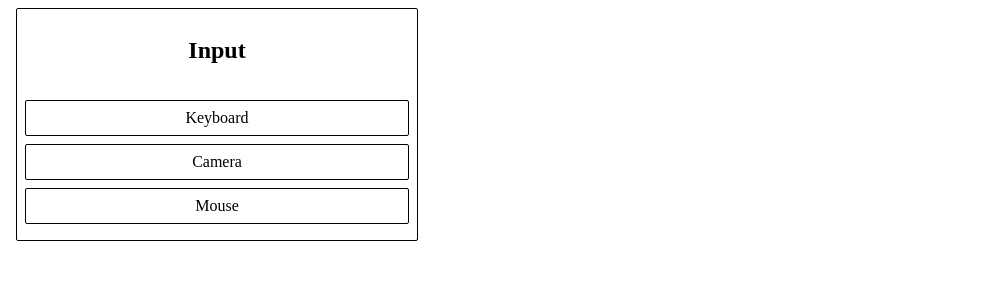
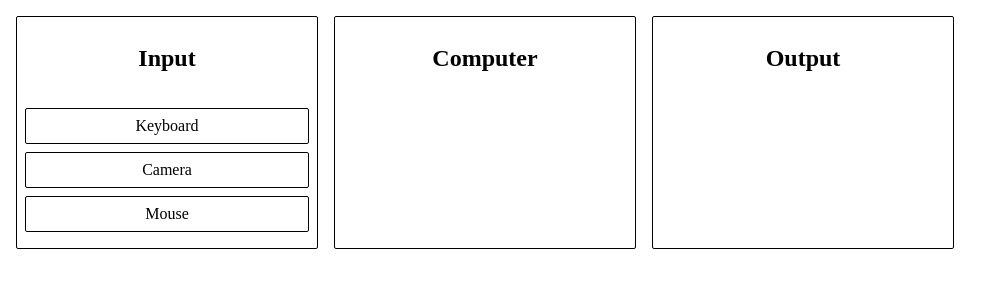
Before and after one commit to tomyreyes/drag-and-drop, a React (Create React App) app: page / in a window 1280 px wide. Shown: the top 300 px of the page, without its empty margins (0-1001 px from the left). Built offline with nearby package versions, Linux system fonts and the light colour scheme.

Commit message:
add multiple columns

```diff
--- a/src/App.js
+++ b/src/App.js
@@ -1,9 +1,13 @@
 import React, { Component } from 'react'
 import './App.css'
 import { DragDropContext } from 'react-beautiful-dnd'
+import styled from 'styled-components'
 import initialData from './initialData'
 import DropBox from './components/DropBox'
 
+const Container = styled.div`
+  display: flex;
+`
 class App extends Component {
   state = {
     initialData
@@ -22,13 +26,15 @@ class App extends Component {
       return
     }
 
-    const box = initialData.boxes[source.droppableId]
-    const newAnswerIds = Array.from(box.answersIds)
+    const startingBox = initialData.boxes[source.droppableId]
+    const endingBox = initialData.boxes[destination.droppableId]
+    if (startingBox === endingBox) {
+      const newAnswerIds = Array.from(startingBox.answersIds)
       newAnswerIds.splice(source.index, 1)
       newAnswerIds.splice(destination.index, 0, draggableId)
 
       const newBox = {
-      ...box,
+        ...startingBox,
         answersIds: newAnswerIds
       }
 
@@ -43,20 +49,25 @@ class App extends Component {
       }
 
       this.setState(newState)
+      return
+    }
   }
 
   render() {
     const { initialData } = this.state
     return (
+      <Container>
         <DragDropContext onDragEnd={this.onDragEnd}>
           {initialData.boxOrder.map(boxId => {
             const box = initialData.boxes[boxId]
+
             const boxAnswers = box.answersIds.map(
               answerId => initialData.answers[answerId]
             )
             return <DropBox key={box.id} box={box} answers={boxAnswers} />
           })}
         </DragDropContext>
+      </Container>
     )
   }
 }
--- a/src/components/Answer.js
+++ b/src/components/Answer.js
@@ -7,6 +7,7 @@ const Container = styled.div`
   border-radius: 2px;
   padding: 8px;
   margin-bottom: 8px;
+  background-color: ${props => (props.isDragging ? 'lightgreen' : 'white')};
 `
 
 export default class Answer extends Component {
@@ -14,11 +15,12 @@ export default class Answer extends Component {
     const { answer } = this.props
     return (
       <Draggable draggableId={answer.id} index={this.props.index}>
-        {provided => (
+        {(provided, snapshot) => (
           <Container
             ref={provided.innerRef}
             {...provided.draggableProps}
             {...provided.dragHandleProps}
+            isDragging={snapshot.isDragging}
           >
             {answer.text}
           </Container>
--- a/src/components/DropBox.js
+++ b/src/components/DropBox.js
@@ -7,8 +7,10 @@ const Container = styled.div`
   margin: 8px;
   border: 1px solid;
   border-radius: 2px;
-  width: 400px;
+  width: 300px;
   text-align: center;
+  display: flex;
+  flex-direction: column;
 `
 
 const Title = styled.h2`
@@ -17,6 +19,10 @@ const Title = styled.h2`
 
 const AnswersList = styled.div`
   padding: 8px;
+  transition: background-color 0.2s ease;
+  background-color: ${props => (props.isDraggingOver ? 'skyblue' : '')};
+  flex-grow: 1;
+  min-height: 100px;
 `
 
 export default class DropBox extends Component {
@@ -26,8 +32,12 @@ export default class DropBox extends Component {
       <Container>
         <Title>{box.title}</Title>
         <Droppable droppableId={box.id}>
-          {provided => (
-            <AnswersList ref={provided.innerRef} {...provided.droppableProps}>
+          {(provided, snapshot) => (
+            <AnswersList
+              ref={provided.innerRef}
+              {...provided.droppableProps}
+              isDraggingOver={snapshot.isDraggingOver}
+            >
               {answers.map((answer, index) => (
                 <Answer key={answer.id} answer={answer} index={index} />
               ))}
--- a/src/initialData.js
+++ b/src/initialData.js
@@ -8,10 +8,23 @@ const initialData = {
     1: {
       id: '1',
       title: 'Input',
-      answersIds: ['1', '2', '3']
+      answersIds: ['1', '2', '3'],
+      conceptBox: false
+    },
+    2: {
+      id: '2',
+      title: 'Computer',
+      answersIds: [],
+      conceptBox: true
+    },
+    3: {
+      id: '3',
+      title: 'Output',
+      answersIds: [],
+      conceptBox: false
     }
   },
-  boxOrder: ['1']
+  boxOrder: ['1', '2', '3']
 }
 
 export default initialData
```
Lines whose indentation alone changed are shown as unchanged.
